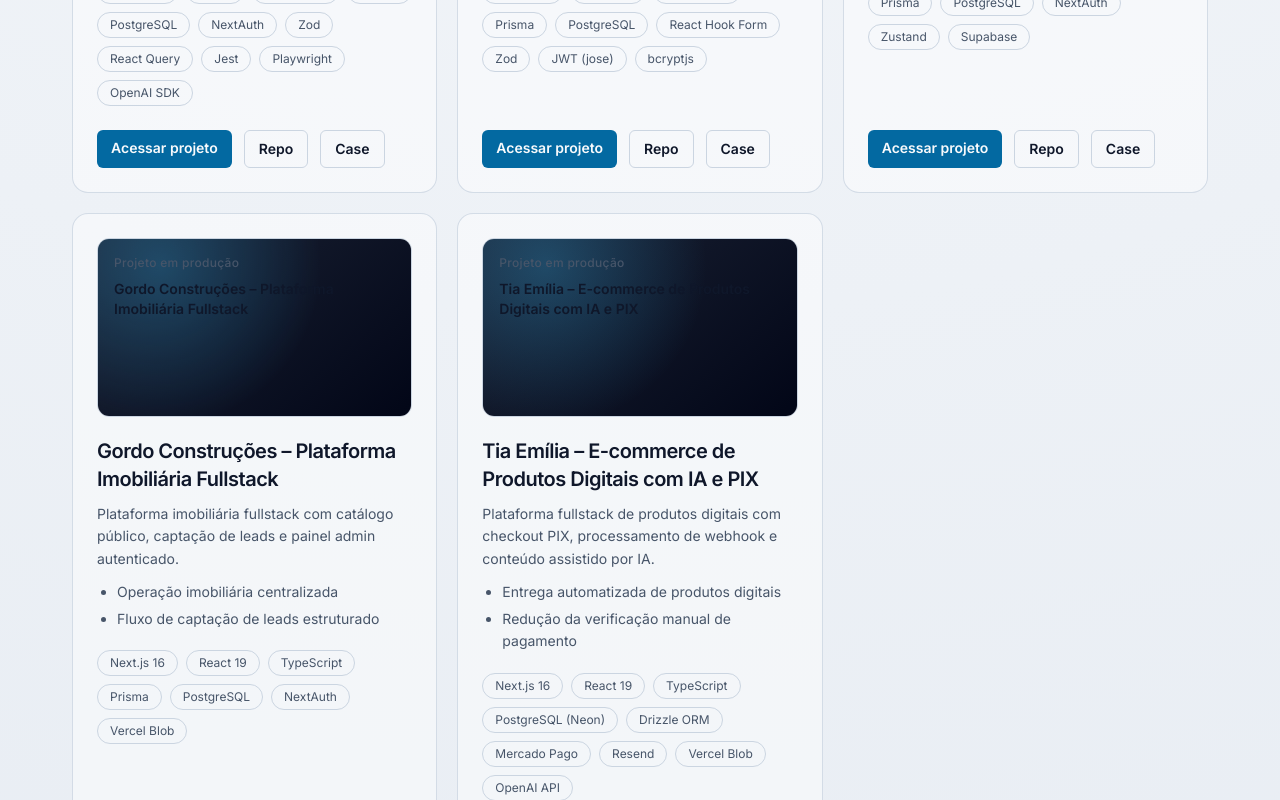
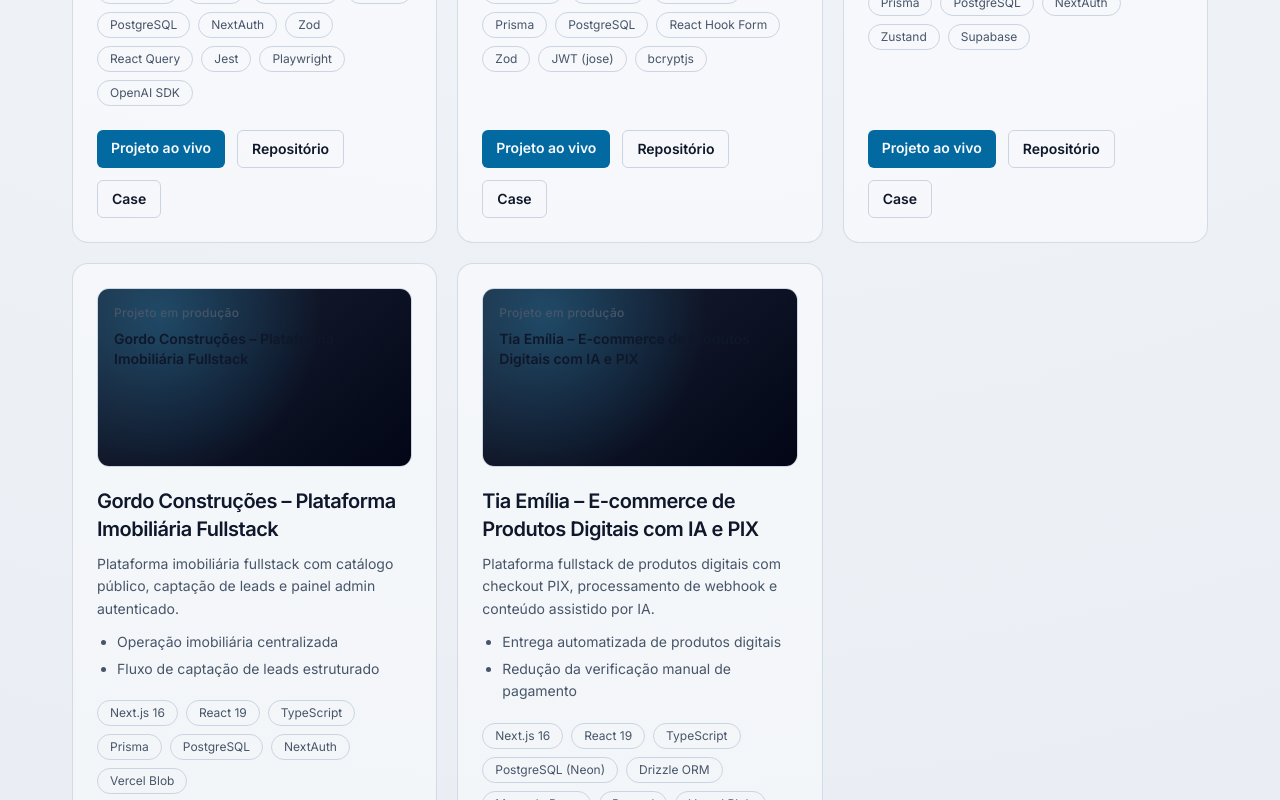
Before and after one commit to CarlosSb/antonio-gomes, a Next.js app: page /pt in a window 1280 px wide. Shown: the part 1400-2200 px from the top of the page. Built offline with nearby package versions, Linux system fonts and the light colour scheme; no server answers.

Commit message:
chore(copy-pt): refine project card action labels to pt-br wording

```diff
--- a/src/content/profile.ts
+++ b/src/content/profile.ts
@@ -282,8 +282,8 @@ export const profileContent: Record<Locale, LocalizedProfileContent> = {
       downloadResume: "Baixar Currículo",
       viewDetails: "Ver detalhes",
       caseStudy: "Case",
-      repository: "Repo",
-      liveDemo: "Acessar projeto",
+      repository: "Repositório",
+      liveDemo: "Projeto ao vivo",
       backToProjects: "Voltar para projetos",
       githubProfile: "GitHub",
       linkedinProfile: "LinkedIn",
```
